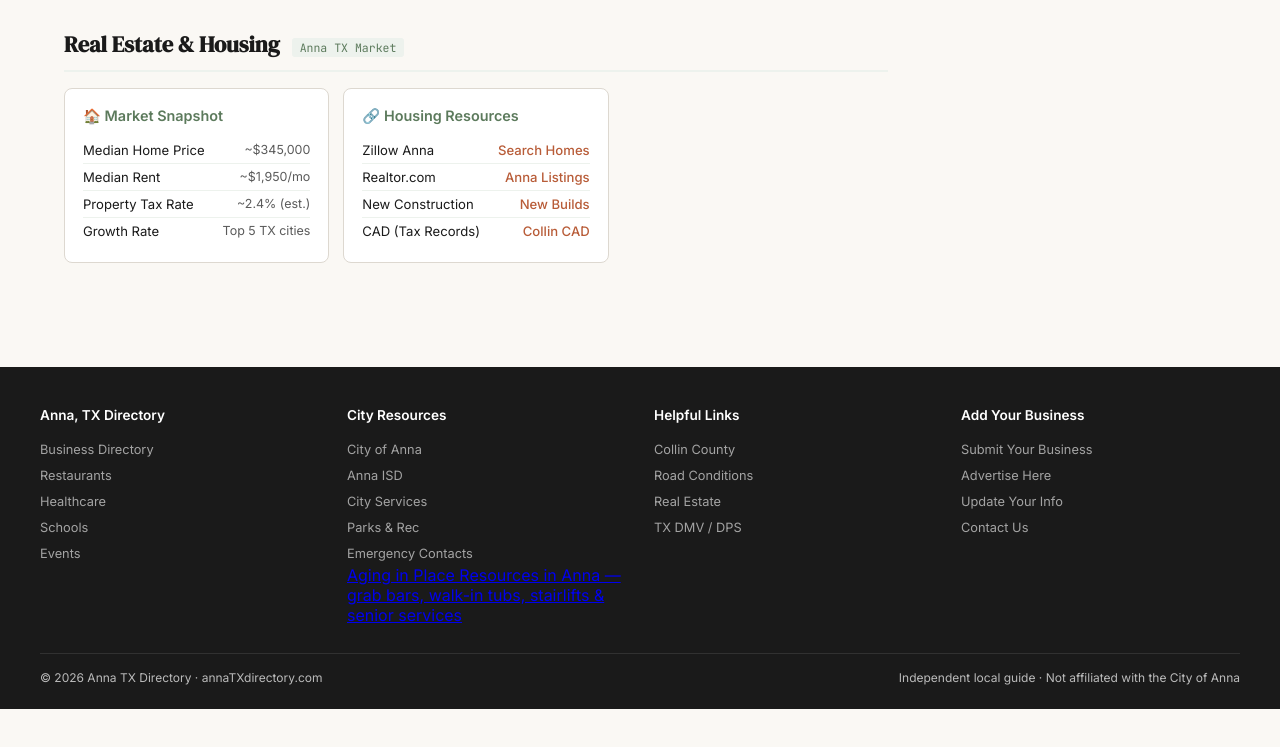
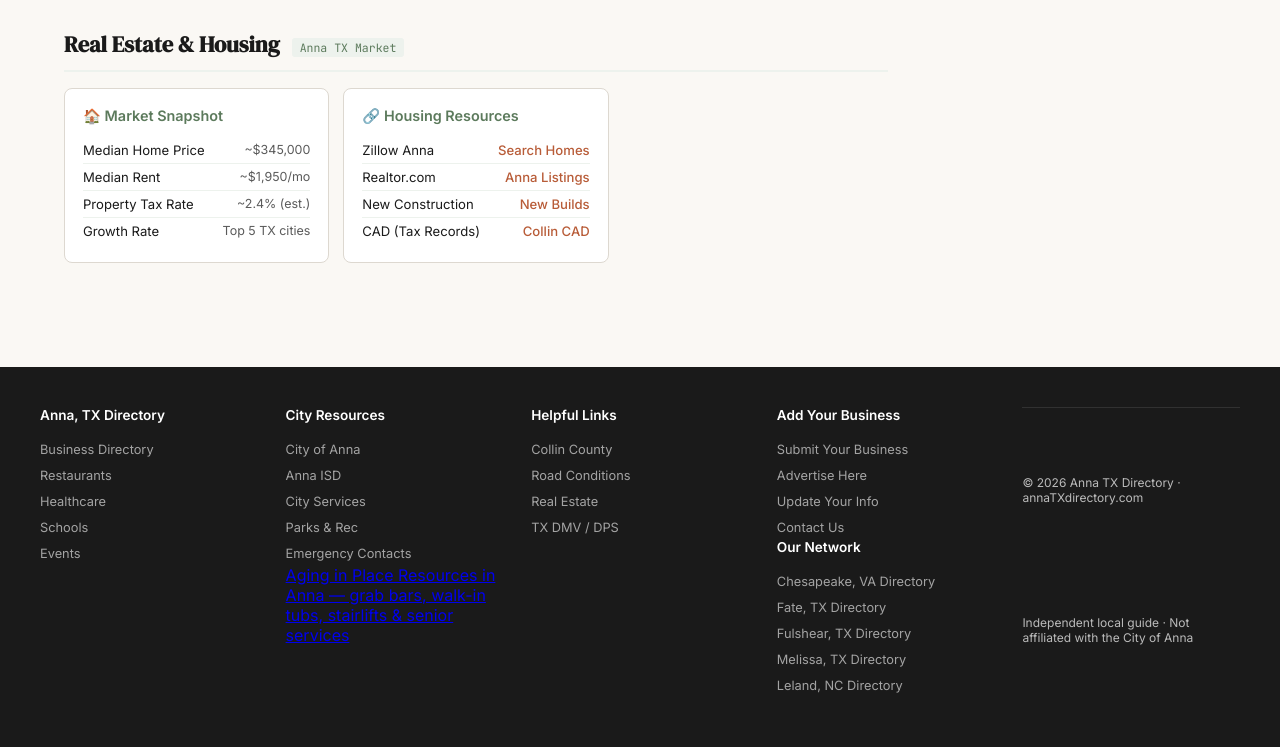
Before and after one commit to entempsllc/anna-tx-directory, a plain HTML site: page index.html in a window 1280 px wide. Shown: the part 4329-5076 px from the top of the page. Before the commit the page ends 5038 px from the top, so only its background shows below. Drawn offline with Linux system fonts and the light colour scheme.

Commit message:
Update index.html
    <div class="footer-col">
      <h4>Our Network</h4>
      <ul>
        <li><a href="https://cityofchesapeakedirectory.net" target="_blank">Chesapeake, VA Directory</a></li>
        <li><a href="https://fatetxdirectory.com" target="_blank">Fate, TX Directory</a></li>
        <li><a href="https://fulsheartxdirectory.com" target="_blank">Fulshear, TX Directory</a></li>
        <li><a href="https://melissatxdirectory.com" target="_blank">Melissa, TX Directory</a></li>
        <li><a href="https://lelandncdirectory.com" target="_blank">Leland, NC Directory</a></li>
      </ul>
    </div> updated

```diff
--- a/index.html
+++ b/index.html
@@ -600,6 +600,15 @@
         <li><a href="#">Update Your Info</a></li>
         <li><a href="#">Contact Us</a></li>
       </ul>
+    <div class="footer-col">
+      <h4>Our Network</h4>
+      <ul>
+        <li><a href="https://cityofchesapeakedirectory.net" target="_blank">Chesapeake, VA Directory</a></li>
+        <li><a href="https://fatetxdirectory.com" target="_blank">Fate, TX Directory</a></li>
+        <li><a href="https://fulsheartxdirectory.com" target="_blank">Fulshear, TX Directory</a></li>
+        <li><a href="https://melissatxdirectory.com" target="_blank">Melissa, TX Directory</a></li>
+        <li><a href="https://lelandncdirectory.com" target="_blank">Leland, NC Directory</a></li>
+      </ul>
     </div>
   </div>
   <div class="footer-bottom">
```
